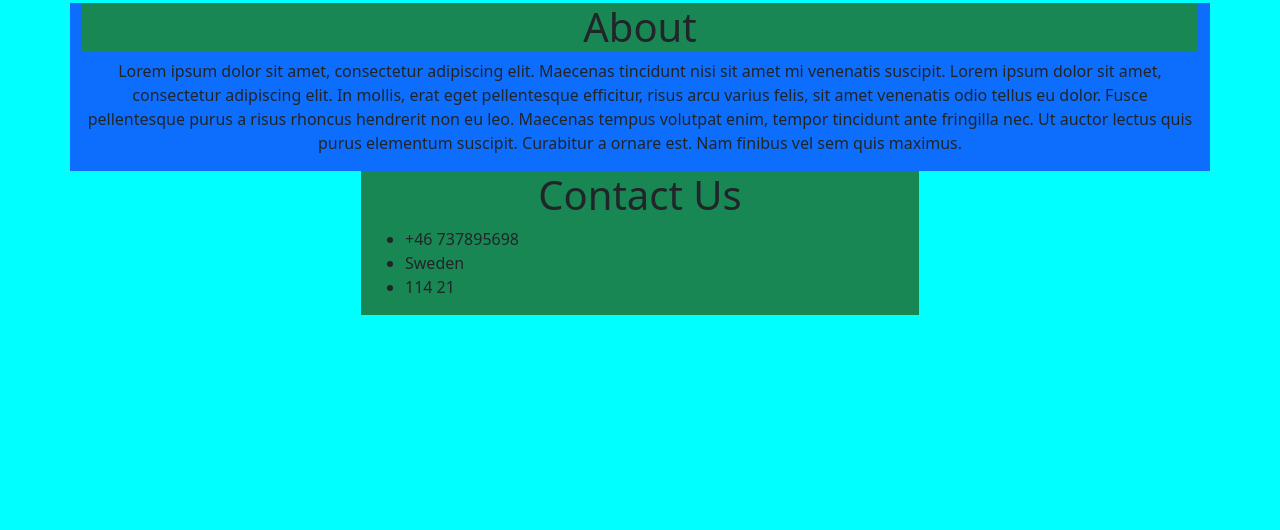
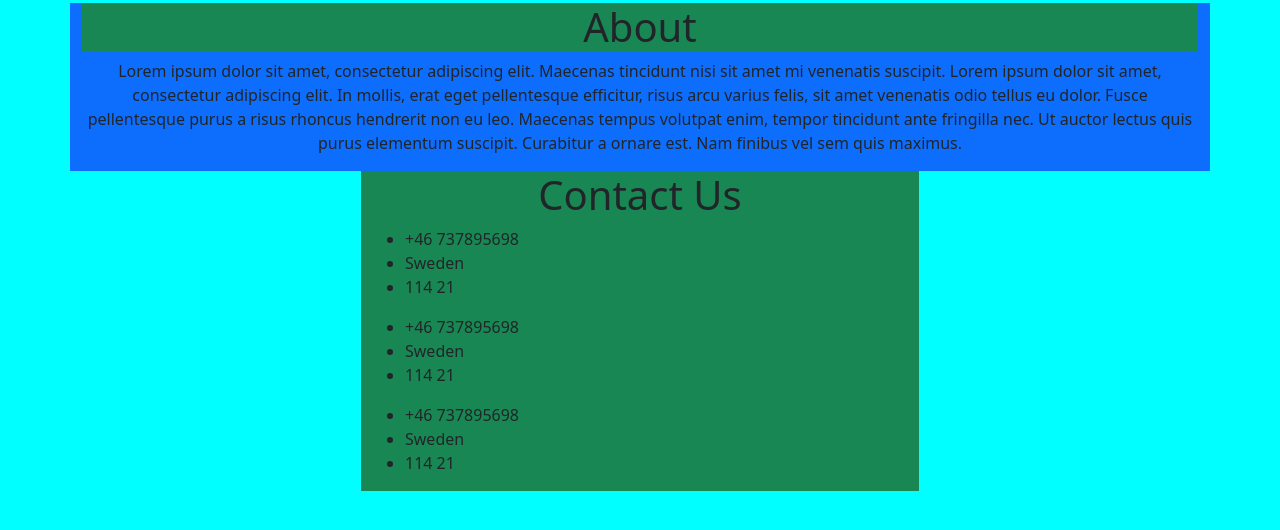
Before and after one commit to Anelairam/mile5, a Django app: page / in a window 1280 px wide. Shown: the part 161-691 px from the top of the page. Run offline with Django 4.2, Linux system fonts and the light colour scheme; some libraries are stand-ins or nearby versions.

Commit message:
Code cleanup

```diff
--- a/home/templates/home/index.html
+++ b/home/templates/home/index.html
@@ -31,6 +31,18 @@
                     <li>Sweden</li>
                     <li>114 21</li>
                 </ul>
+
+                <ul>
+                    <li>+46 737895698</li>
+                    <li>Sweden</li>
+                    <li>114 21</li>
+                </ul>
+
+                <ul>
+                    <li>+46 737895698</li>
+                    <li>Sweden</li>
+                    <li>114 21</li>
+                </ul>
             </div>
         </div>
     </div>
```
